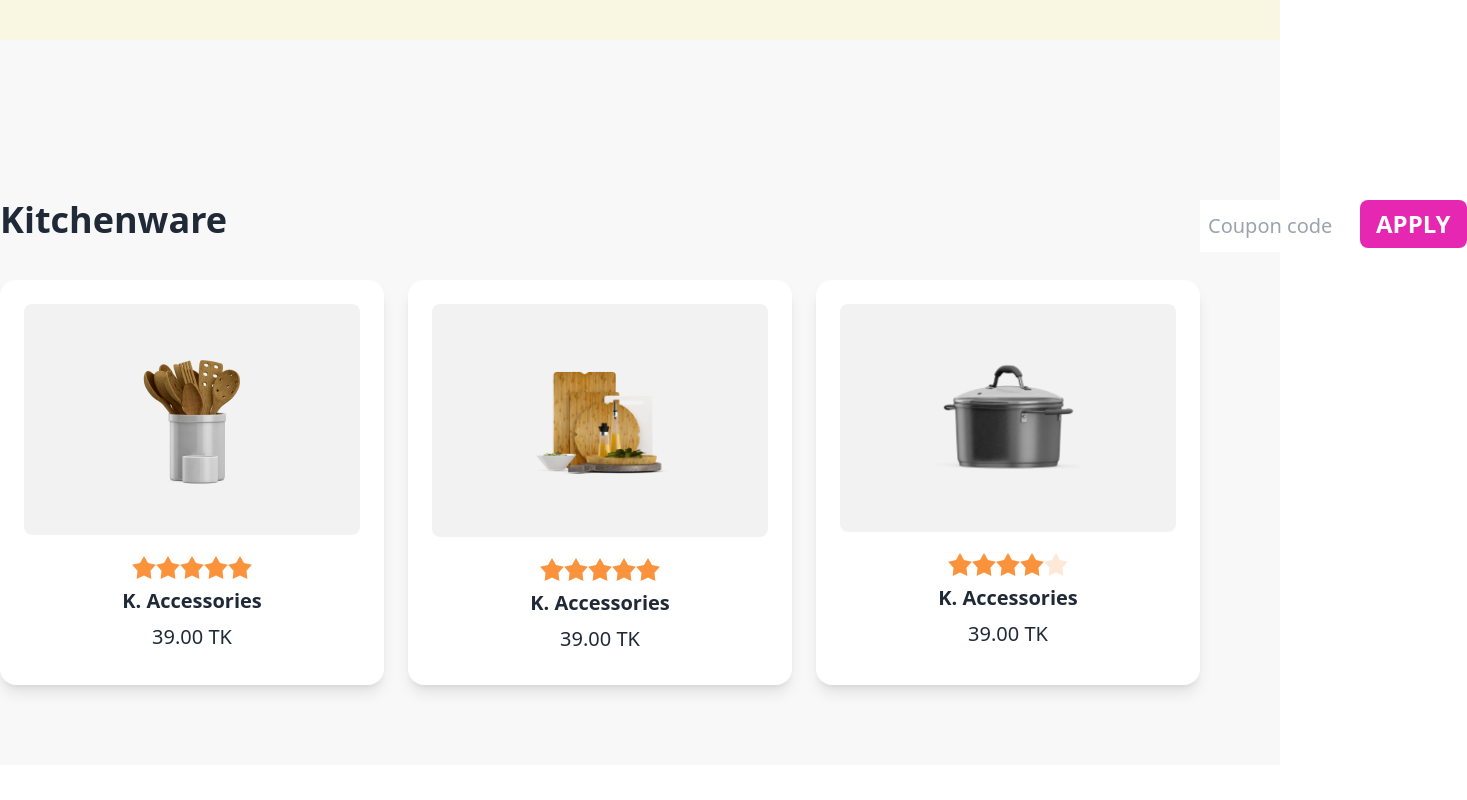
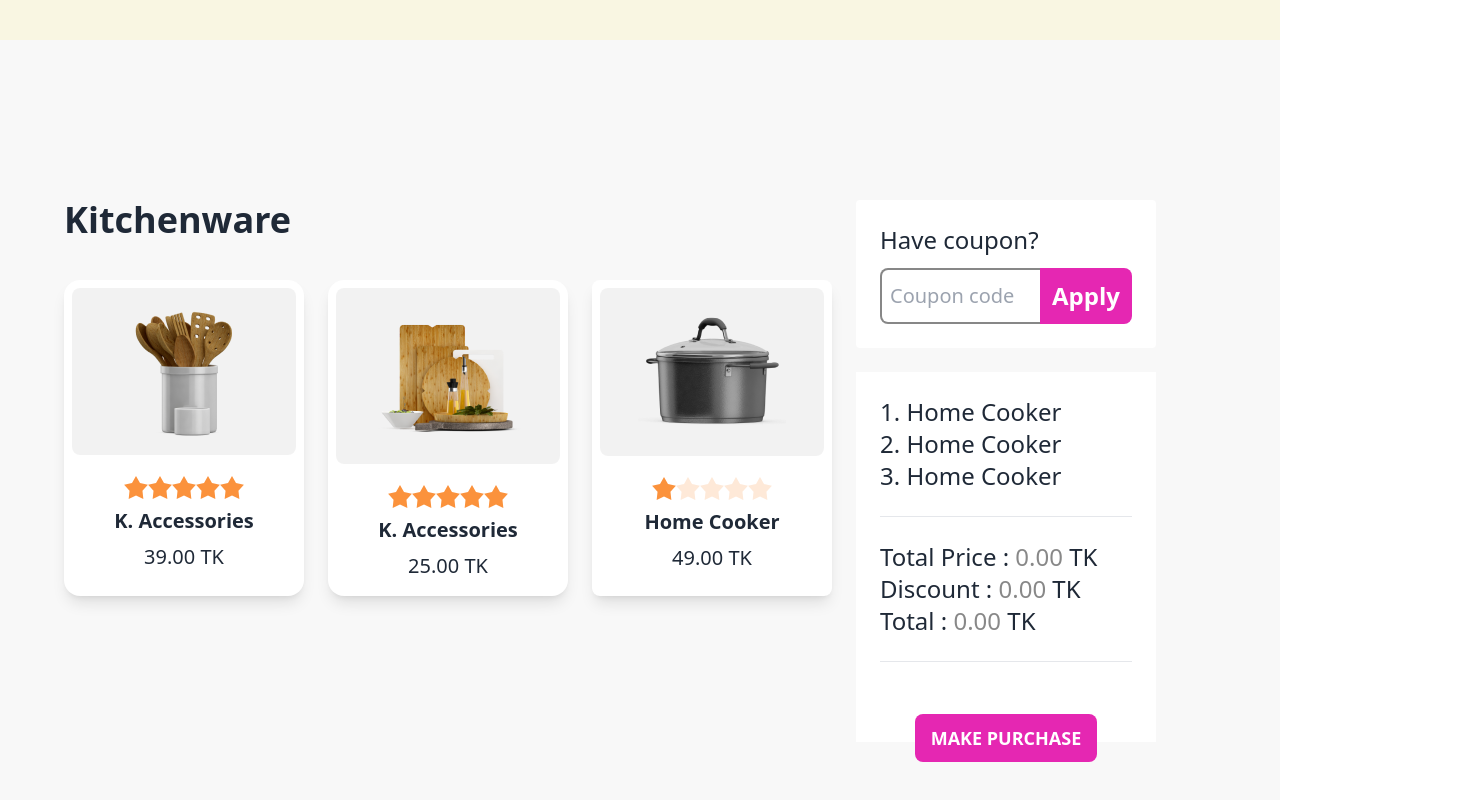
Before and after one commit to Mmsshakil/summer-sale, a plain HTML site: page index.html in a window 1280 px wide. Shown: the part 760-1560 px from the top of the page, 1467 px wide, since content can reach past the window. Before the commit the page ends 1525 px from the top, so only its background shows below. Drawn offline with nearby package versions, Linux system fonts and the light colour scheme.

Commit message:
design done now working in js

```diff
--- a/index.html
+++ b/index.html
@@ -35,9 +35,9 @@
 
     <!-- main part start -->
     <main class="bg-[#F8F8F8] pt-40">
-        <section class="container mx-auto ">
+        <section class="container max-w-6xl  mx-auto">
 
-            <div class="flex">
+            <div class="flex gap-6">
                 <!-- product part -->
                 <div class="">
                     <!-- Kitchenware -->
@@ -48,8 +48,8 @@
                         <div class="grid grid-flow-col gap-6 mt-10">
 
                             <!-- card 1 -->
-                            <div class="card w-96 bg-white shadow-lg p-6">
-                                <figure class="px-24 py-12 mb-5 bg-[#1111110d] rounded-lg">
+                            <div class="card w-60 bg-white shadow-lg p-2">
+                                <figure class="px-4 py-4 mb-5 bg-[#1111110d] rounded-lg">
                                     <img src="./images/prod1.png" alt="Shoes" class="" />
                                 </figure>
                                 <div class="rating justify-center">
@@ -68,45 +68,44 @@
                             </div>
 
                             <!-- card 2 -->
-                            <div class="card w-96 bg-white shadow-lg p-6">
-                                <figure class="px-24 py-12 mb-5 bg-[#1111110d] rounded-lg">
+                            <div class="card w-60 bg-white shadow-lg p-2">
+                                <figure class="px-4 py-4 mb-5 bg-[#1111110d] rounded-lg">
                                     <img src="./images/prod2.png" alt="Shoes" class="" />
                                 </figure>
                                 <div class="rating justify-center">
                                     <input type="radio" name="rating-2" class="mask mask-star-2 bg-orange-400" />
                                     <input type="radio" name="rating-2" class="mask mask-star-2 bg-orange-400" />
-                                    <input type="radio" name="rating-2" class="mask mask-star-2 bg-orange-400" />
                                     <input type="radio" name="rating-2" class="mask mask-star-2 bg-orange-400"
                                         checked />
+                                    <input type="radio" name="rating-2" class="mask mask-star-2 bg-orange-400" />
                                     <input type="radio" name="rating-2" class="mask mask-star-2 bg-orange-400" />
                                 </div>
                                 <div class="card-body items-center text-center py-2">
                                     <h2 class="card-title text-xl font-semibold">K. Accessories</h2>
-                                    <p class="text-xl">39.00 TK</p>
+                                    <p class="text-xl">25.00 TK</p>
 
                                 </div>
                             </div>
 
                             <!-- card 3 -->
-                            <div class="card w-96 bg-white shadow-lg p-6">
-                                <figure class="px-24 py-12 mb-5 bg-[#1111110d] rounded-lg">
+                            <div class="card w-60 bg-white shadow-lg p-2 rounded-lg">
+                                <figure class="px-4 py-4 mb-5 bg-[#1111110d] rounded-lg">
                                     <img src="./images/prod3.png" alt="Shoes" class="" />
                                 </figure>
                                 <div class="rating justify-center">
+                                    <input type="radio" name="rating-2" class="mask mask-star-2 bg-orange-400"
+                                        checked />
                                     <input type="radio" name="rating-2" class="mask mask-star-2 bg-orange-400" />
                                     <input type="radio" name="rating-2" class="mask mask-star-2 bg-orange-400" />
                                     <input type="radio" name="rating-2" class="mask mask-star-2 bg-orange-400" />
-                                    <input type="radio" name="rating-2" class="mask mask-star-2 bg-orange-400"
-                                        checked />
                                     <input type="radio" name="rating-2" class="mask mask-star-2 bg-orange-400" />
                                 </div>
                                 <div class="card-body items-center text-center py-2">
-                                    <h2 class="card-title text-xl font-semibold">K. Accessories</h2>
-                                    <p class="text-xl">39.00 TK</p>
+                                    <h2 class="card-title text-xl font-semibold">Home Cooker</h2>
+                                    <p class="text-xl">49.00 TK</p>
 
                                 </div>
                             </div>
-
 
                         </div>
 
@@ -118,15 +117,46 @@
                 </div>
 
                 <!-- counting -->
-                <div>
+                <div class="mb-52 ">
                     <!-- cupon part -->
-                    <div class="flex">
-                        <input class="text-xl py-3 pl-2 w-40" type="text" placeholder="Coupon code">
-                        <button class="btn btn-primary bg-[#E527B2] text-2xl font-semibold border-0 text-white">Apply</button>
+                    <div class="bg-white p-6 rounded">
+                        <h4 class="text-2xl font-medium mb-3">Have coupon?</h4>
+                        <div class="flex gap-0">
+                            <input
+                                class="rounded-l-lg text-xl py-3 pl-2 w-40 border-solid border-2 border-r-0 border-[#11111180]"
+                                type="text" placeholder="Coupon code">
+                            <button
+                                class="rounded-r-lg btn-primary py-2 px-3 bg-[#E527B2] text-2xl font-semibold border-0 text-white ">Apply</button>
+
+                        </div>
 
                     </div>
+
                     <!-- purchase part -->
-                    <div>
+                    <div class="text-2xl font-medium bg-white mt-6 p-6 ">
+                        <!-- purchase iteams -->
+                        <div class="mb-6">
+                            <p>1. Home Cooker</p>
+                            <p>2. Home Cooker</p>
+                            <p>3. Home Cooker</p>
+
+                        </div>
+                        <hr class="mb-6">
+
+                        <!-- total counts -->
+                        <div class="mb-6">
+                            <p>Total Price : <span class="text-[#11111180]">0.00</span> TK</p>
+                            <p>Discount : <span class="text-[#11111180]">0.00</span> TK</p>
+                            <p>Total : <span class="text-[#11111180]">0.00</span> TK</p>
+
+                        </div>
+                        <hr class="mb-2">
+                        <div class="text-center relative top-11">
+                            <button class="btn btn-primary bg-[#E527B2] text-lg font-semibold border-0 text-white">
+                                Make Purchase
+                            </button>
+                        </div>
+
 
                     </div>
                 </div>
```
